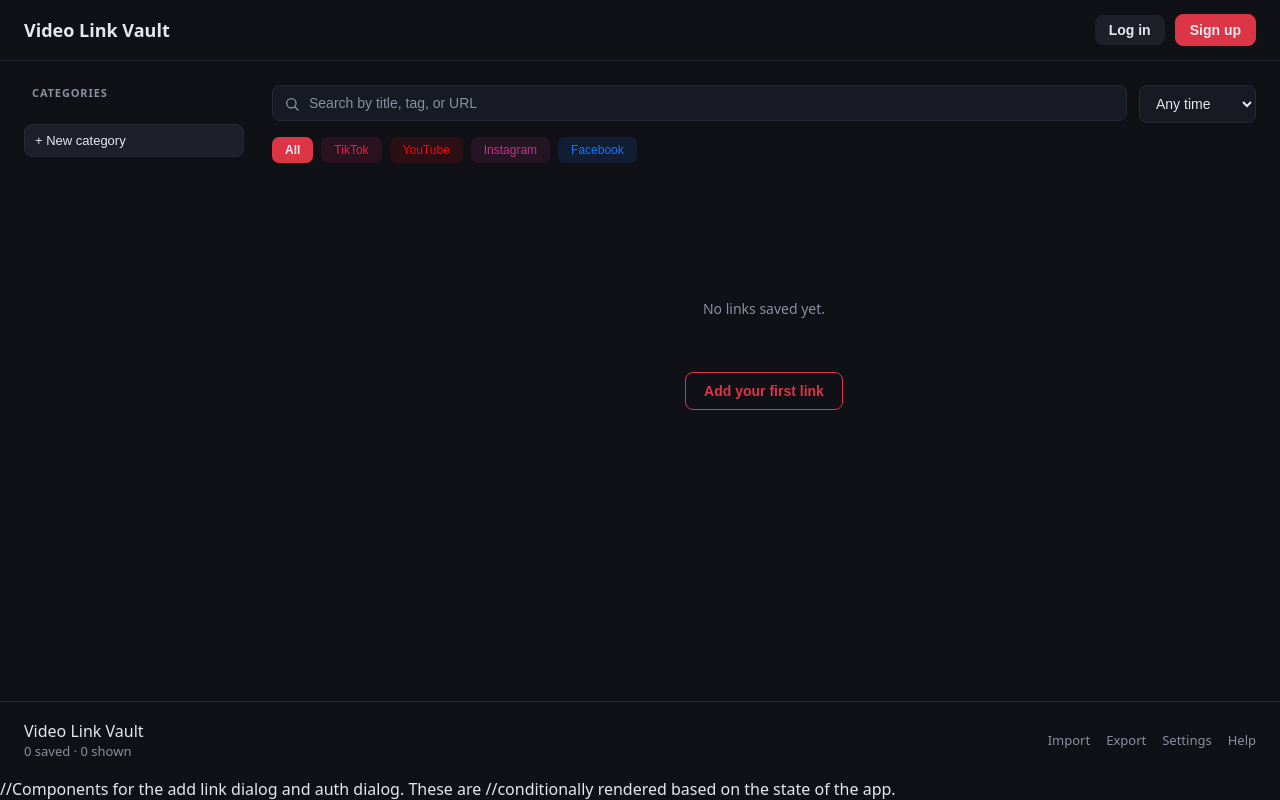
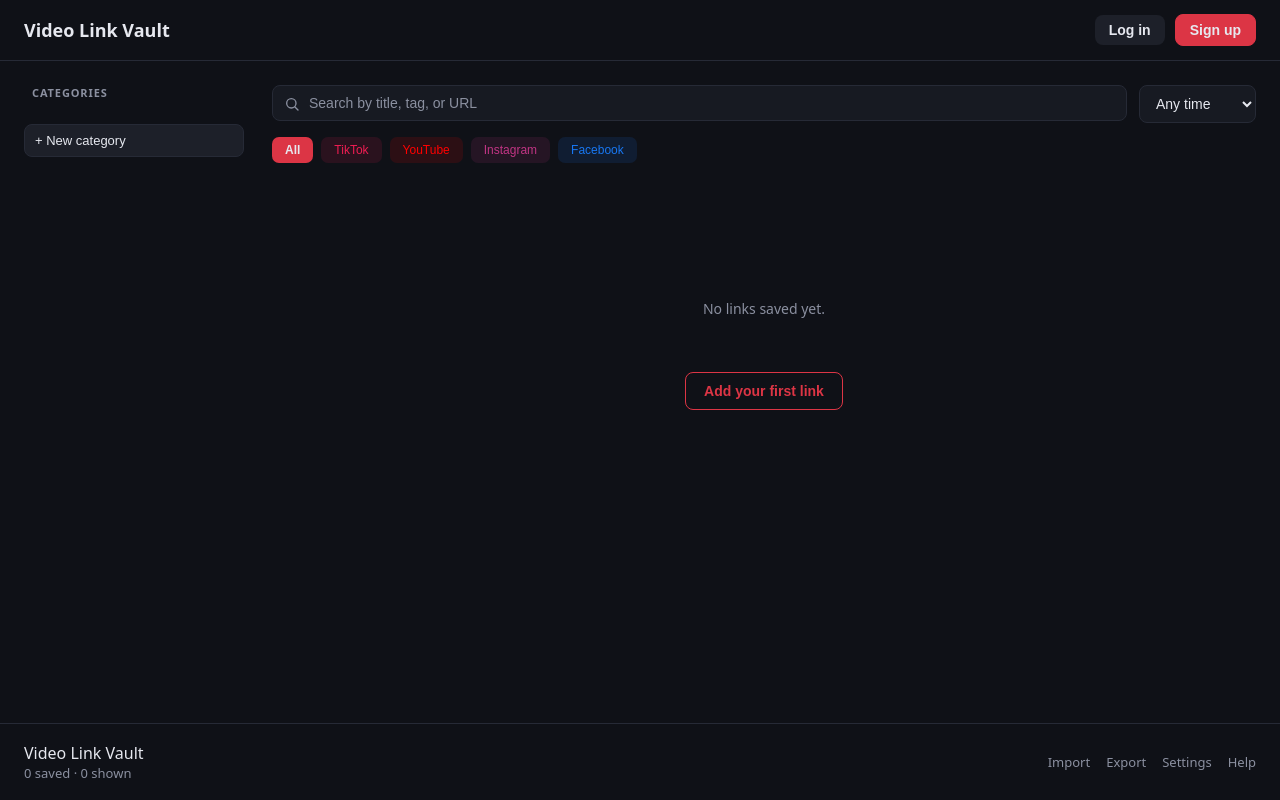
Before and after one commit to tylerdurden151/MSSA_Mini_Project, a React (Vite) app in the folder Frontend/Frontend_Link_Vault/: page / in a window 1280 px wide. Built offline with nearby package versions, Linux system fonts and the light colour scheme.

Commit message:
Removed comment

```diff
--- a/Frontend/Frontend_Link_Vault/src/App.jsx
+++ b/Frontend/Frontend_Link_Vault/src/App.jsx
@@ -328,8 +328,6 @@ function App() {
           <a href="#">Help</a>
         </nav>
       </footer>
-      //Components for the add link dialog and auth dialog. These are
-      //conditionally rendered based on the state of the app.
       {dialogOpen && (
         <AddLinkDialog
           userId={user.id}
```
